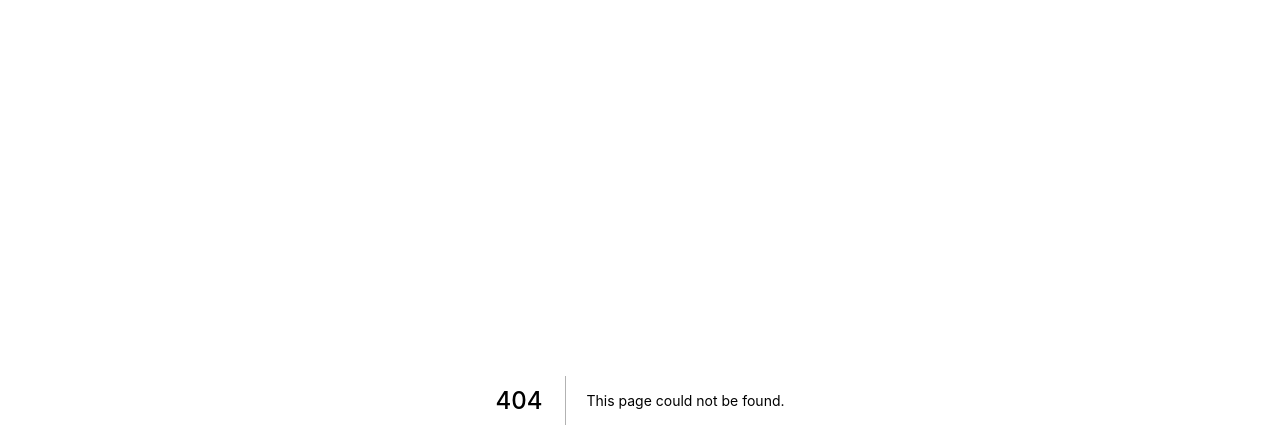
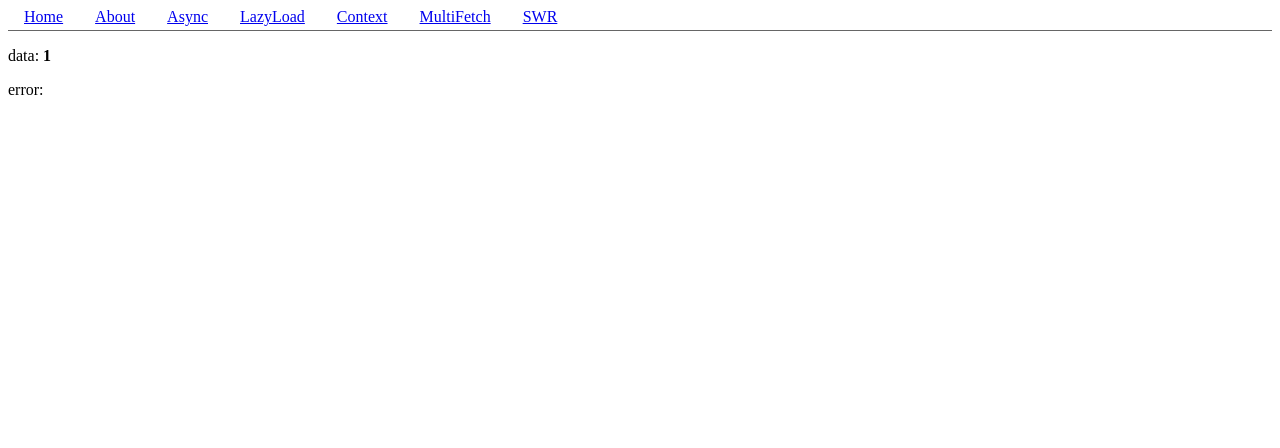
Before and after one commit to macrat/next-sandbox, a Next.js app: page /swr in a window 1280 px wide. Before the commit this address had no page. Shown: the top 448 px of the page. Built offline with nearby package versions, Linux system fonts and the light colour scheme.

Commit message:
Added test of SSR with useSWR

```diff
--- a/components/Header.tsx
+++ b/components/Header.tsx
@@ -11,6 +11,7 @@ export default function Header() {
                 <li><Link href="/lazy-load"><a>LazyLoad</a></Link></li>
                 <li><Link href="/context"><a>Context</a></Link></li>
                 <li><Link href="/multi-fetch"><a>MultiFetch</a></Link></li>
+                <li><Link href="/swr"><a>SWR</a></Link></li>
             </ul>
             <style jsx>{`
                 header {
--- /dev/null
+++ b/pages/api/counter.ts
@@ -0,0 +1,10 @@
+import {NextApiRequest, NextApiResponse} from 'next';
+
+
+let count = 0;
+
+
+export default async (req: NextApiRequest, res: NextApiResponse) => {
+    count++;
+    res.status(200).send(`${count}`);
+};
--- /dev/null
+++ b/pages/swr.tsx
@@ -0,0 +1,30 @@
+import {NextPage} from 'next';
+import useSWR from 'swr';
+import axios from 'axios';
+
+import Layout from '../components/Layout';
+
+
+export type Props = {
+    initialData?: string,
+};
+
+
+const SWR: NextPage<Props> = ({initialData}) => {
+    const {data, error} = useSWR('/api/counter', path => axios.get(path).then(resp => resp.data), {initialData});
+
+    return (
+        <Layout>
+            <p>data: <b>{data}</b></p>
+            <p>error: <b>{error}</b></p>
+        </Layout>
+    );
+};
+
+
+SWR.getInitialProps = async ({req}) => ({
+    initialData: (await axios.get((req ? `http://${req.headers.host}` : '') + '/api/counter')).data,
+});
+
+
+export default SWR;
```
